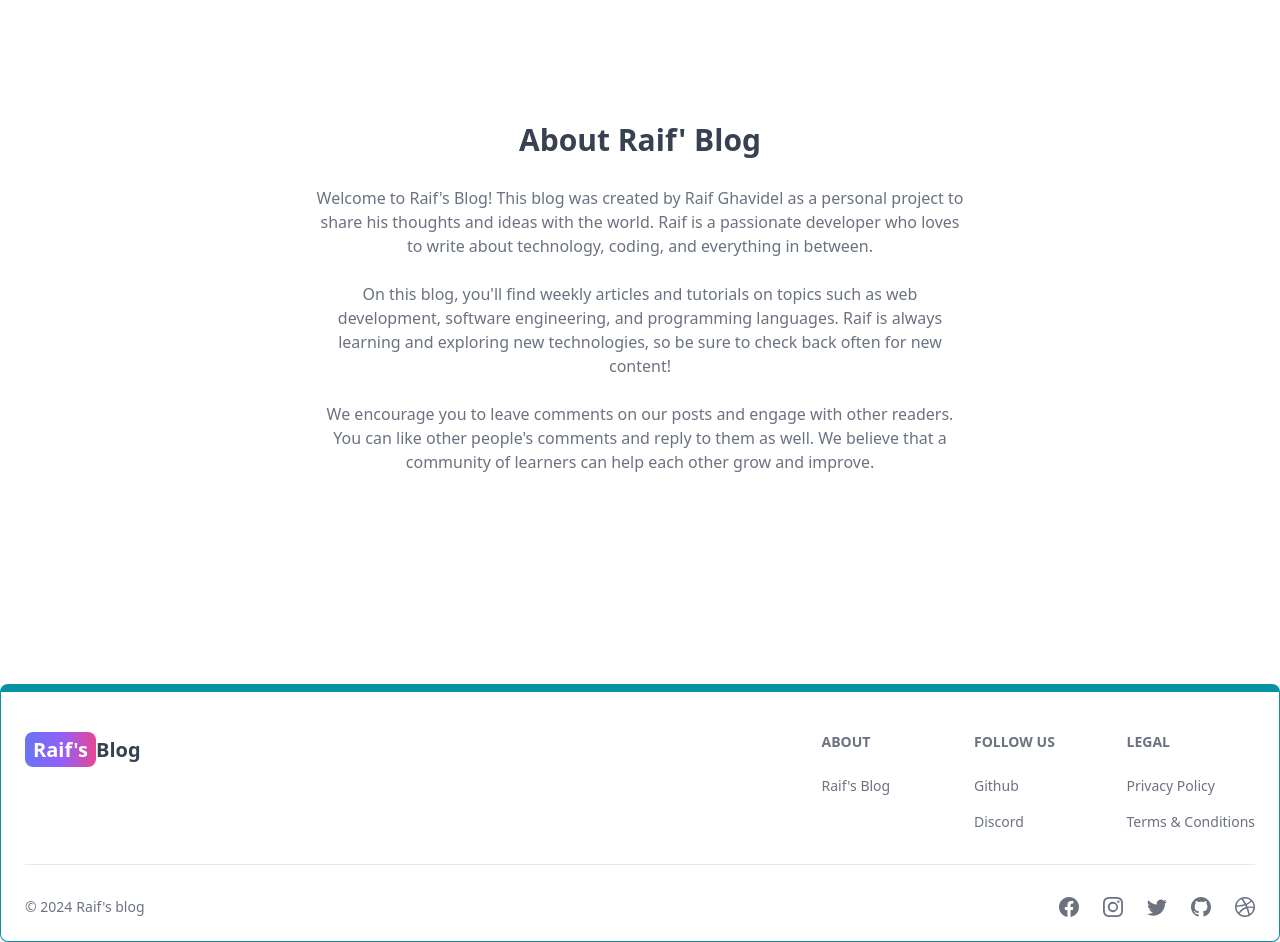
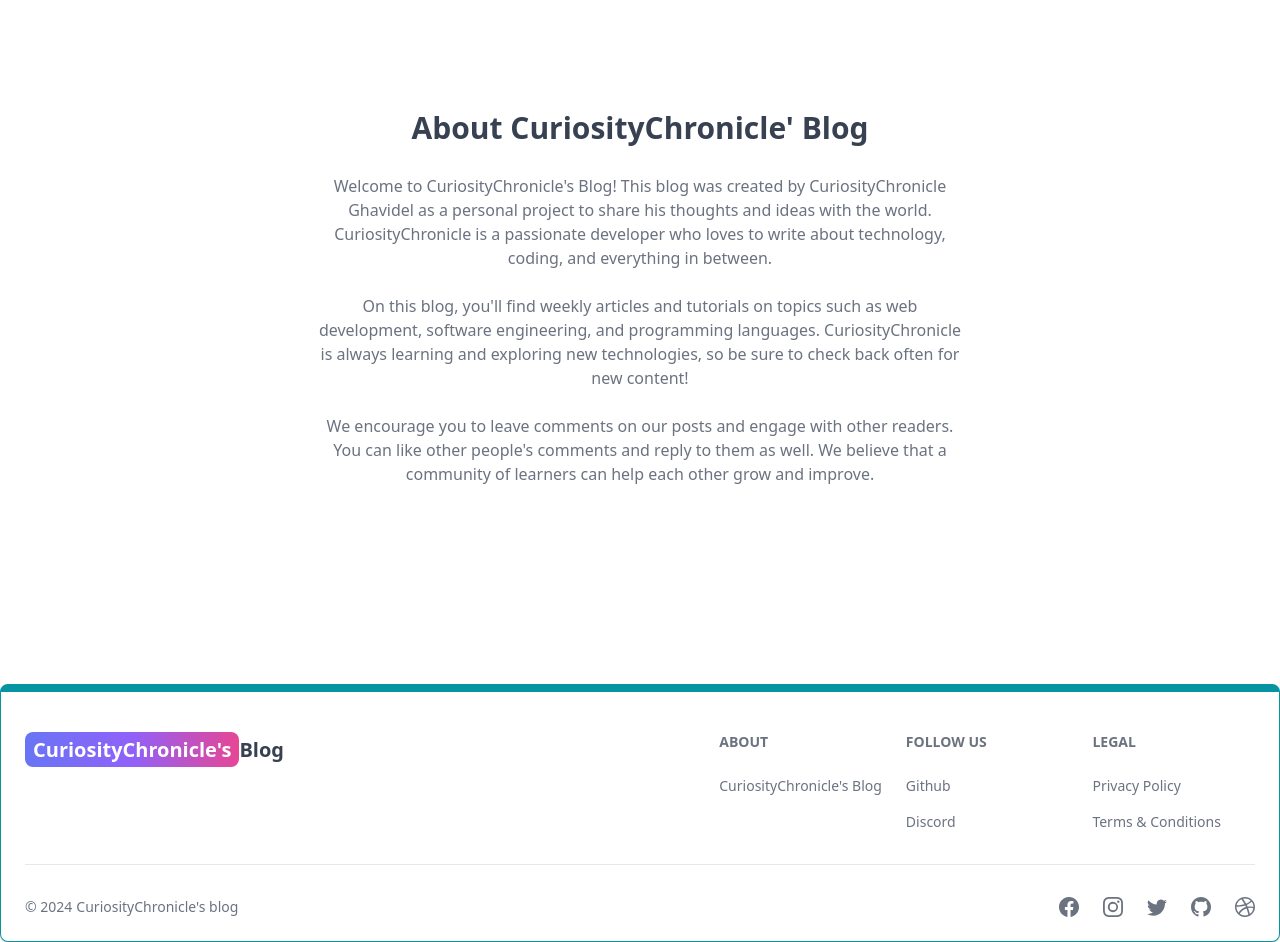
Before and after one commit to Babu-Mohammed-Izhan/mern-blog-frontend, a React (Vite) app: page /about in a window 1280 px wide. Shown: the part 180-1122 px from the top of the page. Built offline with nearby package versions, Linux system fonts and the light colour scheme; no server answers.

Commit message:
Update name to CuriosityChronicle

```diff
--- a/src/components/Footer.jsx
+++ b/src/components/Footer.jsx
@@ -12,7 +12,7 @@ export default function FooterCom() {
               className='self-center whitespace-nowrap text-lg sm:text-xl font-semibold dark:text-white'
             >
               <span className='px-2 py-1 bg-gradient-to-r from-indigo-500 via-purple-500 to-pink-500 rounded-lg text-white'>
-                Raif's
+                CuriosityChronicle's
               </span>
               Blog
             </Link>
@@ -26,7 +26,7 @@ export default function FooterCom() {
                   target='_blank'
                   rel='noopener noreferrer'
                 >
-                  Raif's Blog
+                  CuriosityChronicle's Blog
                 </Footer.Link>
               </Footer.LinkGroup>
             </div>
@@ -34,7 +34,7 @@ export default function FooterCom() {
               <Footer.Title title='Follow us' />
               <Footer.LinkGroup col>
                 <Footer.Link
-                  href='https://www.github.com/git_mohammedraif13'
+                  href='https://www.github.com/git_mohammedCuriosityChronicle13'
                   target='_blank'
                   rel='noopener noreferrer'
                 >
@@ -56,14 +56,14 @@ export default function FooterCom() {
         <div className='w-full sm:flex sm:items-center sm:justify-between'>
           <Footer.Copyright
             href='#'
-            by="Raif's blog"
+            by="CuriosityChronicle's blog"
             year={new Date().getFullYear()}
           />
           <div className="flex gap-6 sm:mt-0 mt-4 sm:justify-center">
             <Footer.Icon href='#' icon={BsFacebook}/>
             <Footer.Icon href='#' icon={BsInstagram}/>
             <Footer.Icon href='#' icon={BsTwitter}/>
-            <Footer.Icon href='https://github.com/git_mohammedraif13' icon={BsGithub}/>
+            <Footer.Icon href='https://github.com/git_mohammedCuriosityChronicle13' icon={BsGithub}/>
             <Footer.Icon href='#' icon={BsDribbble}/>
 
           </div>
--- a/src/components/Header.jsx
+++ b/src/components/Header.jsx
@@ -57,7 +57,7 @@ export default function Header() {
         className="self-center whitespace-nowrap text-sm sm:text-xl font-semibold dark:text-white"
       >
         <span className="px-2 py-1 bg-gradient-to-r from-indigo-500 via-purple-500 to-pink-500 rounded-lg text-white">
-          Raif's
+          CuriosityChronicle's
         </span>
         Blog
       </Link>
--- a/src/constants.js
+++ b/src/constants.js
@@ -1,5 +1,5 @@
-const BACKEND_BASE_URL = import.meta.env.REACT_APP_BACKEND_BASE_URL;
+const BACKEND_BASE_URL = import.meta.env.VITE_REACT_APP_BACKEND_BASE_URL;
 
-const BASE_URL = BACKEND_BASE_URL || 'http://localhost:3000';
+const BASE_URL = BACKEND_BASE_URL || 'https://mern-blog-backend-fsqy.onrender.com';
 
 export { BASE_URL };
--- a/src/pages/About.jsx
+++ b/src/pages/About.jsx
@@ -4,20 +4,20 @@ export default function About() {
       <div className='max-w-2xl mx-auto p-3 text-center'>
         <div>
           <h1 className='text-3xl font font-semibold text-center my-7'>
-            About Raif' Blog
+            About CuriosityChronicle' Blog
           </h1>
           <div className='text-md text-gray-500 flex flex-col gap-6'>
             <p>
-              Welcome to Raif's Blog! This blog was created by Raif Ghavidel
+              Welcome to CuriosityChronicle's Blog! This blog was created by CuriosityChronicle Ghavidel
               as a personal project to share his thoughts and ideas with the
-              world. Raif is a passionate developer who loves to write about
+              world. CuriosityChronicle is a passionate developer who loves to write about
               technology, coding, and everything in between.
             </p>
 
             <p>
               On this blog, you'll find weekly articles and tutorials on topics
               such as web development, software engineering, and programming
-              languages. Raif is always learning and exploring new
+              languages. CuriosityChronicle is always learning and exploring new
               technologies, so be sure to check back often for new content!
             </p>
 
--- a/src/pages/SignIn.jsx
+++ b/src/pages/SignIn.jsx
@@ -50,7 +50,7 @@ export default function SignIn() {
         <div className='flex-1'>
           <Link to='/' className='font-bold dark:text-white text-4xl'>
             <span className='px-2 py-1 bg-gradient-to-r from-indigo-500 via-purple-500 to-pink-500 rounded-lg text-white'>
-              Raif's
+              CuriosityChronicle's
             </span>
             Blog
           </Link>
--- a/src/pages/SignUp.jsx
+++ b/src/pages/SignUp.jsx
@@ -45,7 +45,7 @@ export default function SignUp() {
         <div className='flex-1'>
           <Link to='/' className='font-bold dark:text-white text-4xl'>
             <span className='px-2 py-1 bg-gradient-to-r from-indigo-500 via-purple-500 to-pink-500 rounded-lg text-white'>
-              Raif's
+              CuriosityChronicle's
             </span>
             Blog
           </Link>
```
